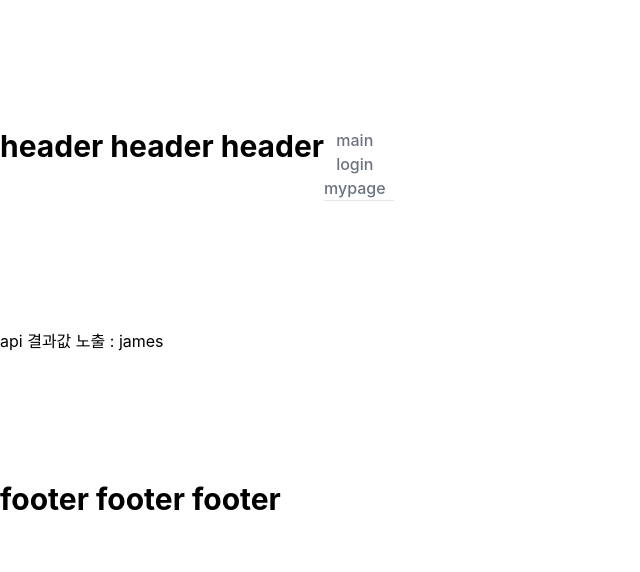
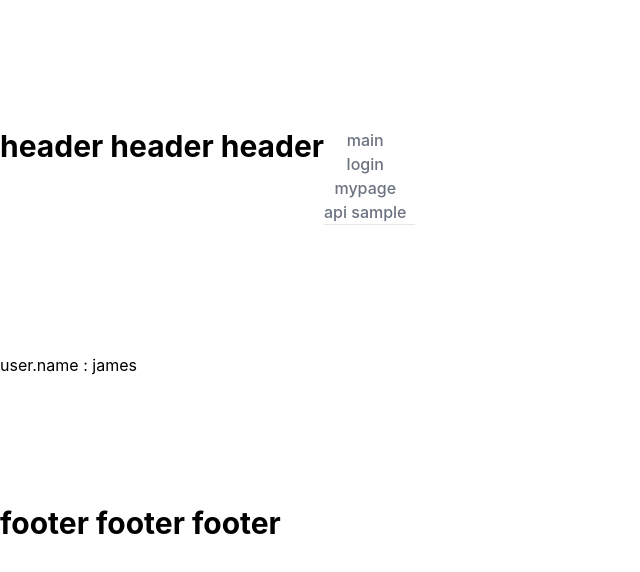
Before and after one commit to yjlee-0/test, a Next.js app: page /profile in a window 1280 px wide. Shown: the top 572 px of the page, without its empty margins (0-640 px from the left). Built offline with nearby package versions, Linux system fonts and the light colour scheme.

Commit message:
add header menu

```diff
--- a/components/Header.tsx
+++ b/components/Header.tsx
@@ -17,6 +17,9 @@ const Header = () => {
 					<li className="me-2" onClick={() => router.push('/mypage')}>
 						mypage
 					</li>
+					<li className="me-2" onClick={() => router.push('/profile')}>
+						api sample
+					</li>
 				</ul>
 			</div>
 		</header>
--- a/pages/profile.tsx
+++ b/pages/profile.tsx
@@ -2,13 +2,13 @@ import { GetStaticProps } from "next";
 
 interface ProfileInfoProps {
   user: {
-    name?: any;
+    name: string;
   };
 }
 
 export default function ProfileInfo({ user }: ProfileInfoProps) {
   return (
-    <div>api 결과값 노출 : {user.name}</div>
+    <div>user.name : {user.name}</div>
   )
 }
 
```
